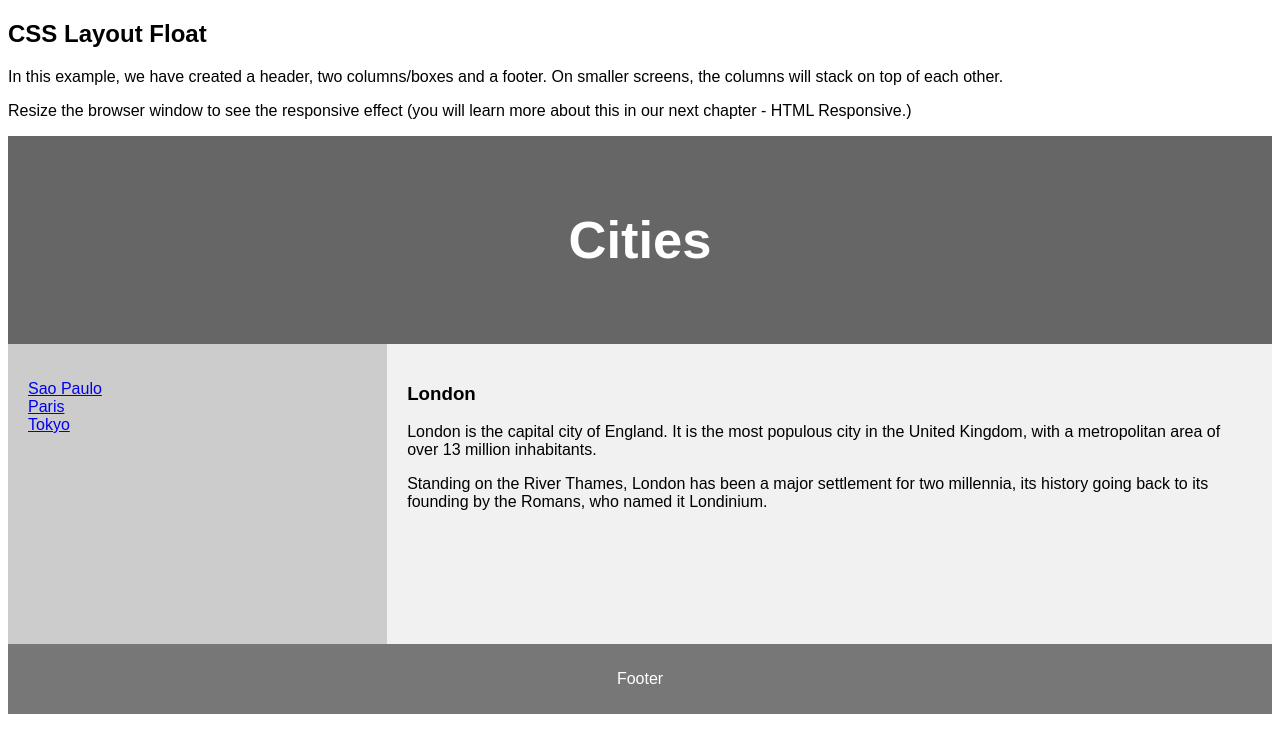
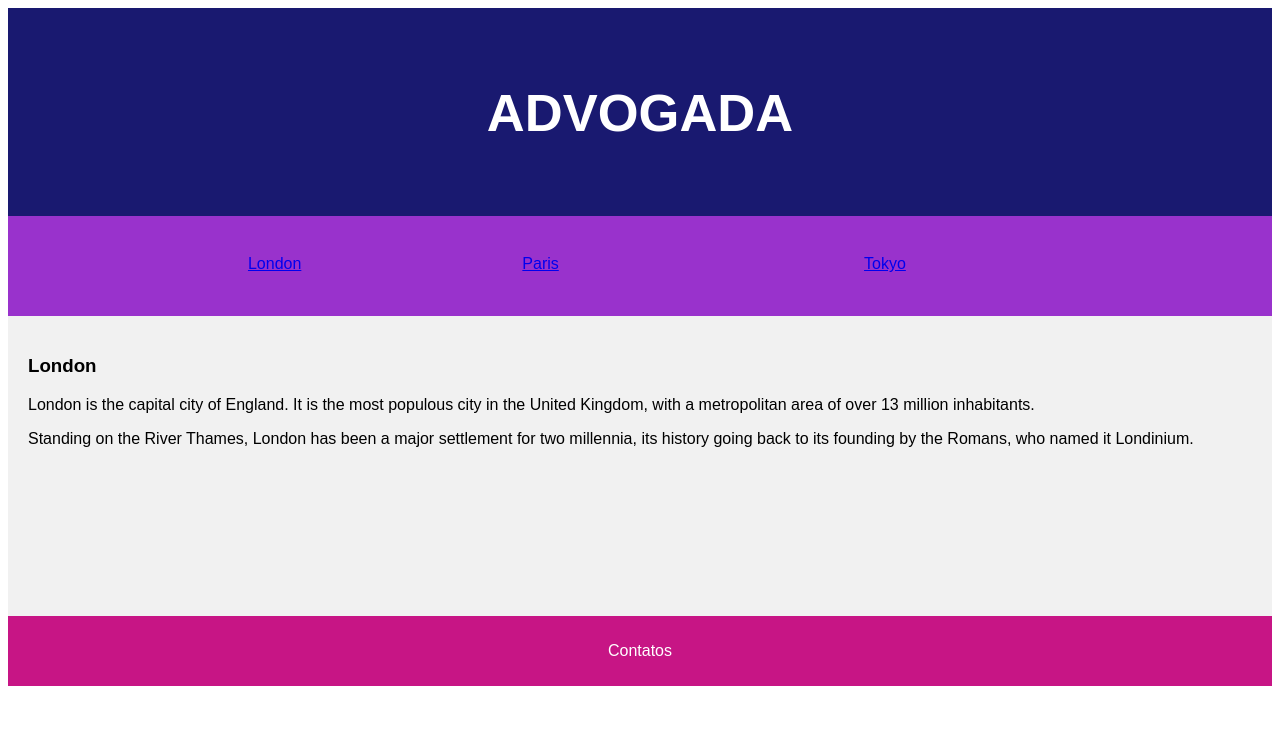
Before and after one commit to rodrigorez/designDigital22024, a plain HTML site: page index.html in a window 1280 px wide. Drawn offline with Linux system fonts and the light colour scheme.

Commit message:
Update index.html
substituido arquivo index

```diff
--- a/index.html
+++ b/index.html
@@ -1,7 +1,7 @@
 <!DOCTYPE html>
 <html lang="en">
 <head>
-<title>CSS Template</title>
+<title>Fernanda</title>
 <meta charset="utf-8">
 <meta name="viewport" content="width=device-width, initial-scale=1">
 <style>
@@ -15,7 +15,7 @@ body {
 
 /* Style the header */
 header {
-  background-color: #666;
+  background-color: #191970;
   padding: 30px;
   text-align: center;
   font-size: 35px;
@@ -24,10 +24,10 @@ header {
 
 /* Create two columns/boxes that floats next to each other */
 nav {
-  float: left;
-  width: 30%;
-  height: 300px; /* only for demonstration, should be removed */
-  background: #ccc;
+  float: center;
+  width: 100%;
+  height: 100px;
+  background: #9932CC;
   padding: 20px;
 }
 
@@ -40,7 +40,7 @@ nav ul {
 article {
   float: left;
   padding: 20px;
-  width: 70%;
+  width: 100%;
   background-color: #f1f1f1;
   height: 300px; /* only for demonstration, should be removed */
 }
@@ -54,7 +54,7 @@ section::after {
 
 /* Style the footer */
 footer {
-  background-color: #777;
+  background-color: #C71585;
   padding: 10px;
   text-align: center;
   color: white;
@@ -71,21 +71,21 @@ footer {
 </head>
 <body>
 
-<h2>CSS Layout Float</h2>
-<p>In this example, we have created a header, two columns/boxes and a footer. On smaller screens, the columns will stack on top of each other.</p>
-<p>Resize the browser window to see the responsive effect (you will learn more about this in our next chapter - HTML Responsive.)</p>
 
 <header>
-  <h2>Cities</h2>
+  <h2>ADVOGADA</h2>
 </header>
 
 <section>
   <nav>
-    <ul>
-      <li><a href="#">Sao Paulo</a></li>
-      <li><a href="#">Paris</a></li>
-      <li><a href="#">Tokyo</a></li>
-    </ul>
+  <table style="width:100%">
+  <tr>
+    <td><a href="#">  <p style="text-align:center;">London</p></a></td>
+
+    <td><a href="#"style="text-align:center;">Paris</a></td>
+    <td><a href="#">Tokyo</a></td>
+  </tr>
+</table>
   </nav>
 
   <article>
@@ -96,7 +96,7 @@ footer {
 </section>
 
 <footer>
-  <p>Footer</p>
+  <p>Contatos</p>
 </footer>
 
 </body>
```
